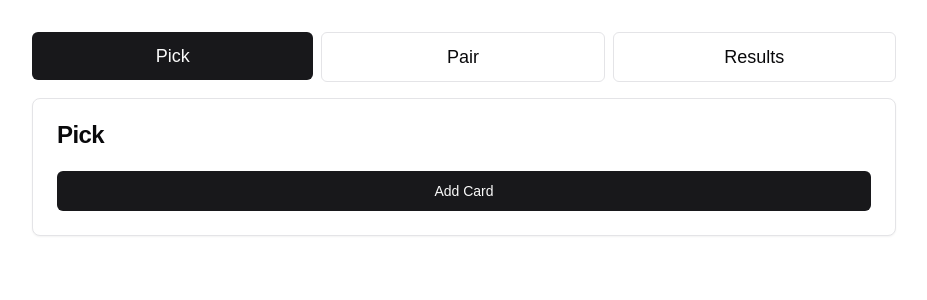
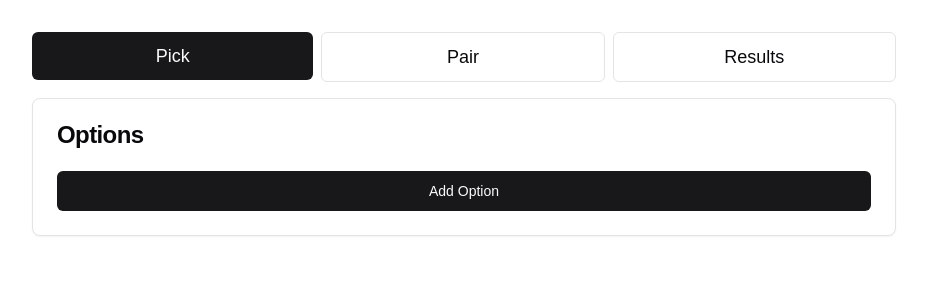
Before and after one commit to Maclean-D/pickpair, a Next.js app: page / in a window 1280 px wide. Shown: the top 300 px of the page, without its empty margins (176-1103 px from the left). Built offline with nearby package versions, Linux system fonts and the light colour scheme.

Commit message:
Correct option stays

```diff
--- a/src/components/PairTab.tsx
+++ b/src/components/PairTab.tsx
@@ -30,14 +30,19 @@ export function PairTab({ cards, updateOverallWins, setActiveTab, addIndividualP
   }, [cards])
 
   const handleChoice = (chosenCard: CardType) => {
+    addIndividualPick(name, chosenCard.title || 'Untitled')
+
     if (pairIndex + 2 >= shuffledCards.length) {
       setWinner(chosenCard)
       updateOverallWins(chosenCard.id)
-      addIndividualPick(name, chosenCard.title || 'Untitled')
       setActiveTab("results")
     } else {
-      setPairIndex(pairIndex + 1)
-      addIndividualPick(name, chosenCard.title || 'Untitled')
+      // Keep the chosen card and pair it with the next one
+      setShuffledCards(prevCards => [
+        chosenCard,
+        ...prevCards.slice(pairIndex + 2)
+      ])
+      setPairIndex(0)
     }
   }
 
--- a/src/components/PickTab.tsx
+++ b/src/components/PickTab.tsx
@@ -41,7 +41,7 @@ export function PickTab({ cards, addCard, updateCard, removeCard }: PickTabProps
   return (
     <Card>
       <CardHeader>
-        <CardTitle>Pick</CardTitle>
+        <CardTitle>Options</CardTitle>
       </CardHeader>
       <CardContent>
         <div className="space-y-4">
@@ -83,7 +83,7 @@ export function PickTab({ cards, addCard, updateCard, removeCard }: PickTabProps
               </CardContent>
             </Card>
           ))}
-          <Button onClick={handleAddCard} className="w-full">Add Card</Button>
+          <Button onClick={handleAddCard} className="w-full">Add Option</Button>
         </div>
         <input
           type="file"
```
